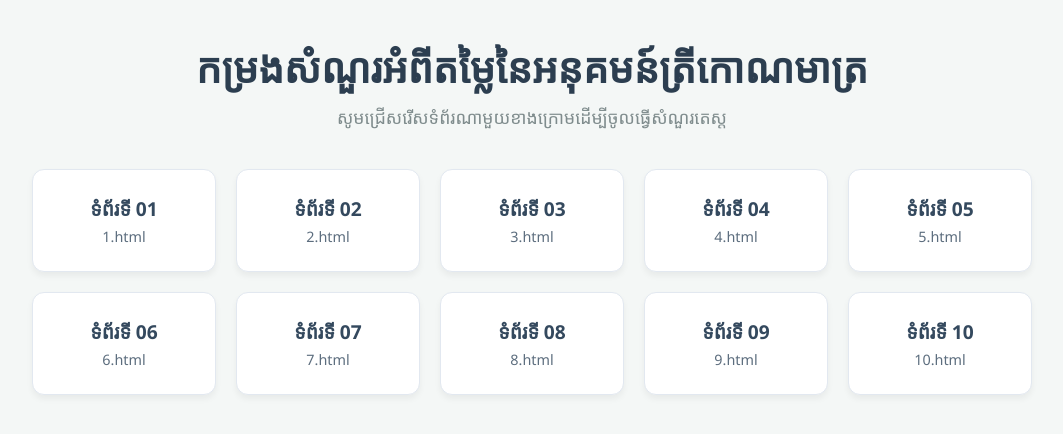
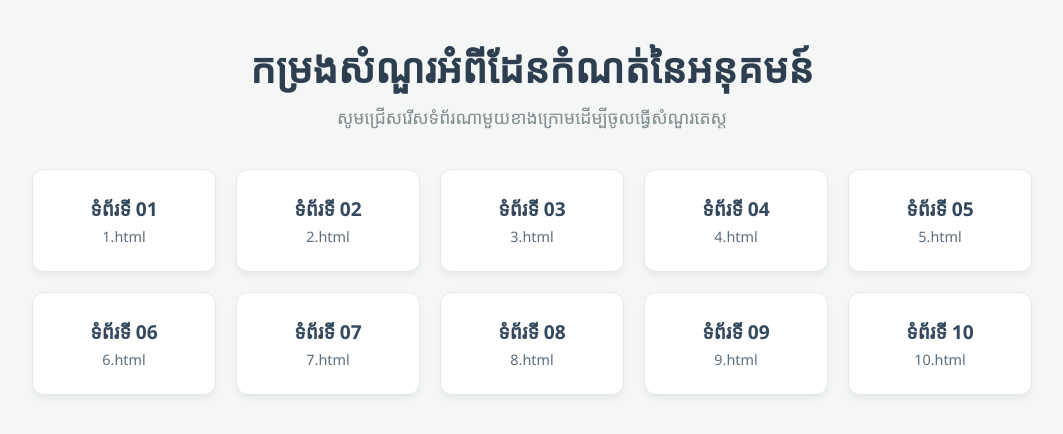
Before and after one commit to rosmakara71-hub/domain, a plain HTML site: page index.html in a window 1280 px wide. Shown: the whole page, without its empty margins (108-1171 px from the left). Drawn offline with Linux system fonts and the light colour scheme.

Commit message:
Update index.html

```diff
--- a/index.html
+++ b/index.html
@@ -83,7 +83,7 @@
 
     <div class="container">
         <header>
-            <h1>កម្រងសំណួរអំពីតម្លៃនៃអនុគមន៍ត្រីកោណមាត្រ</h1>
+            <h1>កម្រងសំណួរអំពីដែនកំណត់នៃអនុគមន៍</h1>
             <p>សូមជ្រើសរើសទំព័រណាមួយខាងក្រោមដើម្បីចូលធ្វើសំណួរតេស្ត</p>
         </header>
 
```
